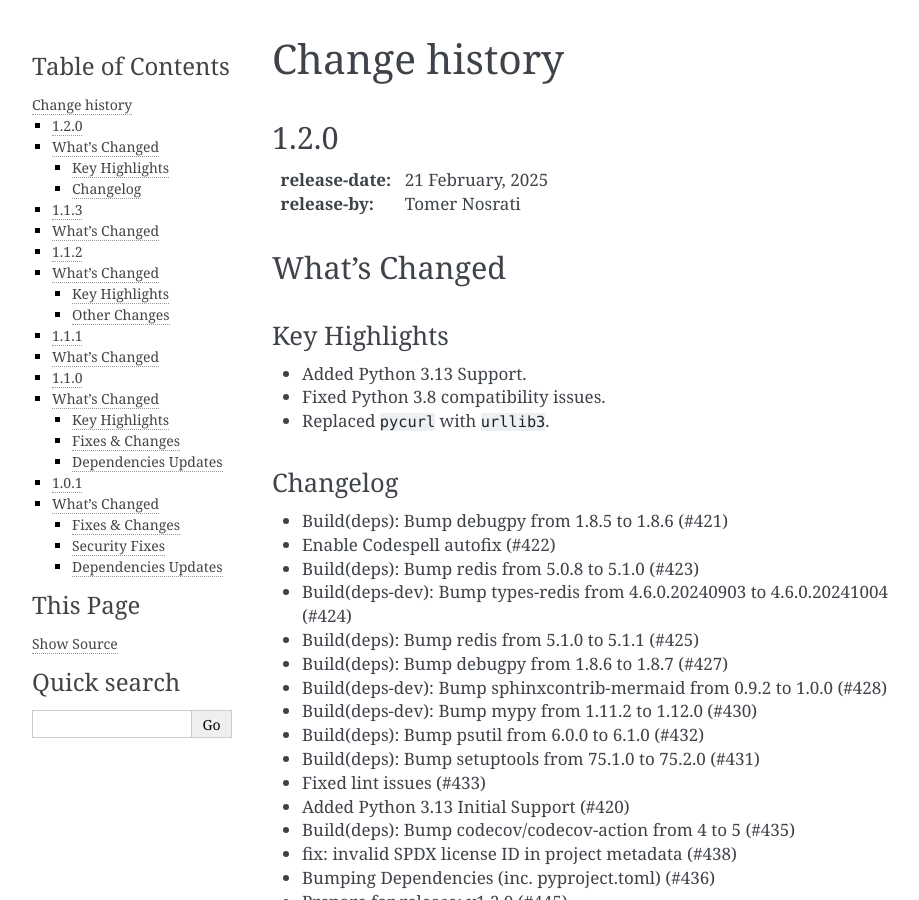
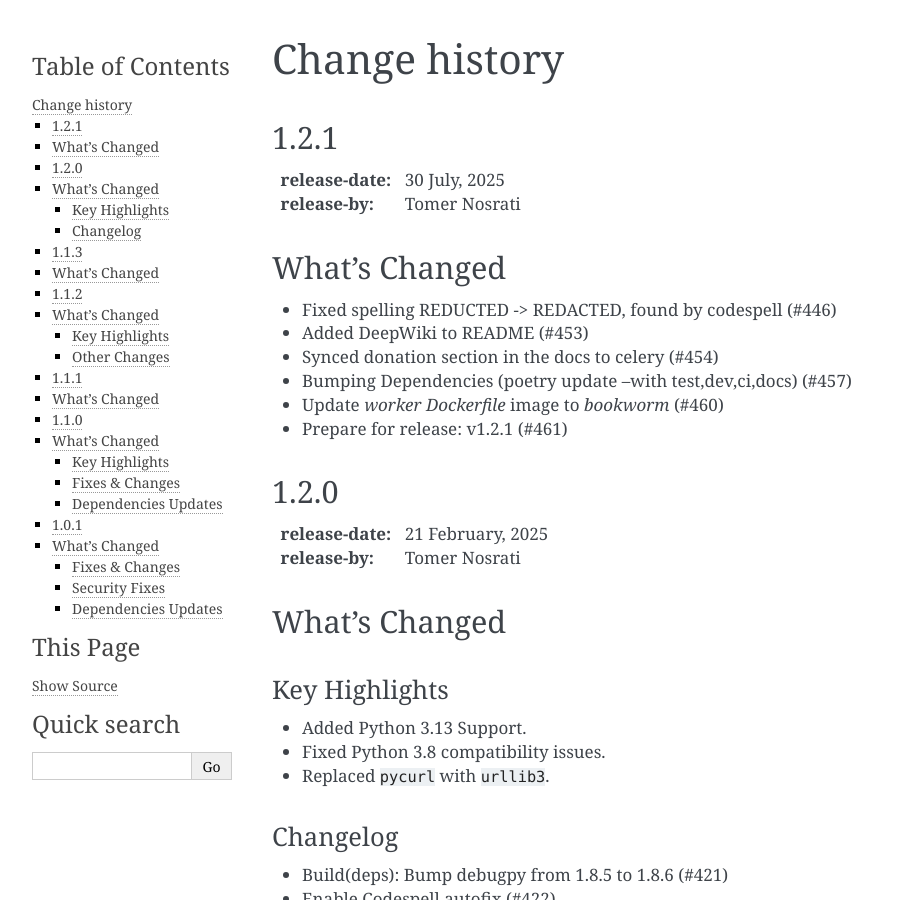
Before and after one commit to celery/pytest-celery, a Sphinx documentation site: the page built from docs/changelog.rst, in a window 1280 px wide and 900 px high. Shown: the whole window, without its empty margins (148-1067 px from the left). Built offline with Sphinx 7.4.7, drawn with Linux system fonts in a browser that asks for light colours; cross-references to code outside the pages are shown as plain code.

Commit message:
Prepare for release: v1.2.1 (#461)
* Bump version: 1.2.0 → 1.2.1

* Added changelog for v1.2.1

* Updated docs/conf.py

```diff
--- a/Changelog.rst
+++ b/Changelog.rst
@@ -3,6 +3,23 @@
 ================
  Change history
 ================
+
+.. _version-1.2.1:
+
+1.2.1
+=====
+:release-date: 30 July, 2025
+:release-by: Tomer Nosrati
+
+What's Changed
+==============
+
+- Fixed spelling REDUCTED -> REDACTED, found by codespell (#446)
+- Added DeepWiki to README (#453)
+- Synced donation section in the docs to celery (#454)
+- Bumping Dependencies (poetry update --with test,dev,ci,docs) (#457)
+- Update `worker` `Dockerfile` image to `bookworm` (#460)
+- Prepare for release: v1.2.1 (#461)
 
 .. _version-1.2.0:
 
--- a/README.rst
+++ b/README.rst
@@ -1,7 +1,7 @@
 
 |build-status| |coverage| |license| |semgrep| |pyversion| |pyimp| |ocbackerbadge| |ocsponsorbadge| |poetry|
 
-:Version: 1.2.0
+:Version: 1.2.1
 :Web: https://pytest-celery.readthedocs.io/en/latest/
 :Download: https://pypi.org/project/pytest-celery/
 :Source: https://github.com/celery/pytest-celery/
--- a/docs/conf.py
+++ b/docs/conf.py
@@ -4,8 +4,8 @@ config = conf.build_config(
     "pytest_celery",
     __file__,
     project="pytest_celery",
-    version_dev="1.2",
-    version_stable="1.1",
+    version_dev="1.3",
+    version_stable="1.2",
     canonical_url="https://pytest-celery.readthedocs.io/",
     webdomain="pytest-celery.readthedocs.io",
     github_project="celery/pytest-celery",
--- a/pyproject.toml
+++ b/pyproject.toml
@@ -62,7 +62,7 @@ description = "Pytest plugin for Celery"
 homepage = "https://github.com/celery/pytest-celery"
 license = "BSD-3-Clause"
 name = "pytest-celery"
-version = "1.2.0"
+version = "1.2.1"
 readme = "README.rst"
 keywords = ["pytest", "celery"]
 
--- a/src/pytest_celery/__init__.py
+++ b/src/pytest_celery/__init__.py
@@ -3,7 +3,7 @@
 # flake8: noqa
 
 
-__version__ = "1.2.0"
+__version__ = "1.2.1"
 __author__ = "Tomer Nosrati"
 __contact__ = "tomer.nosrati@gmail.com"
 __homepage__ = "https://pytest-celery.readthedocs.io/"
```
